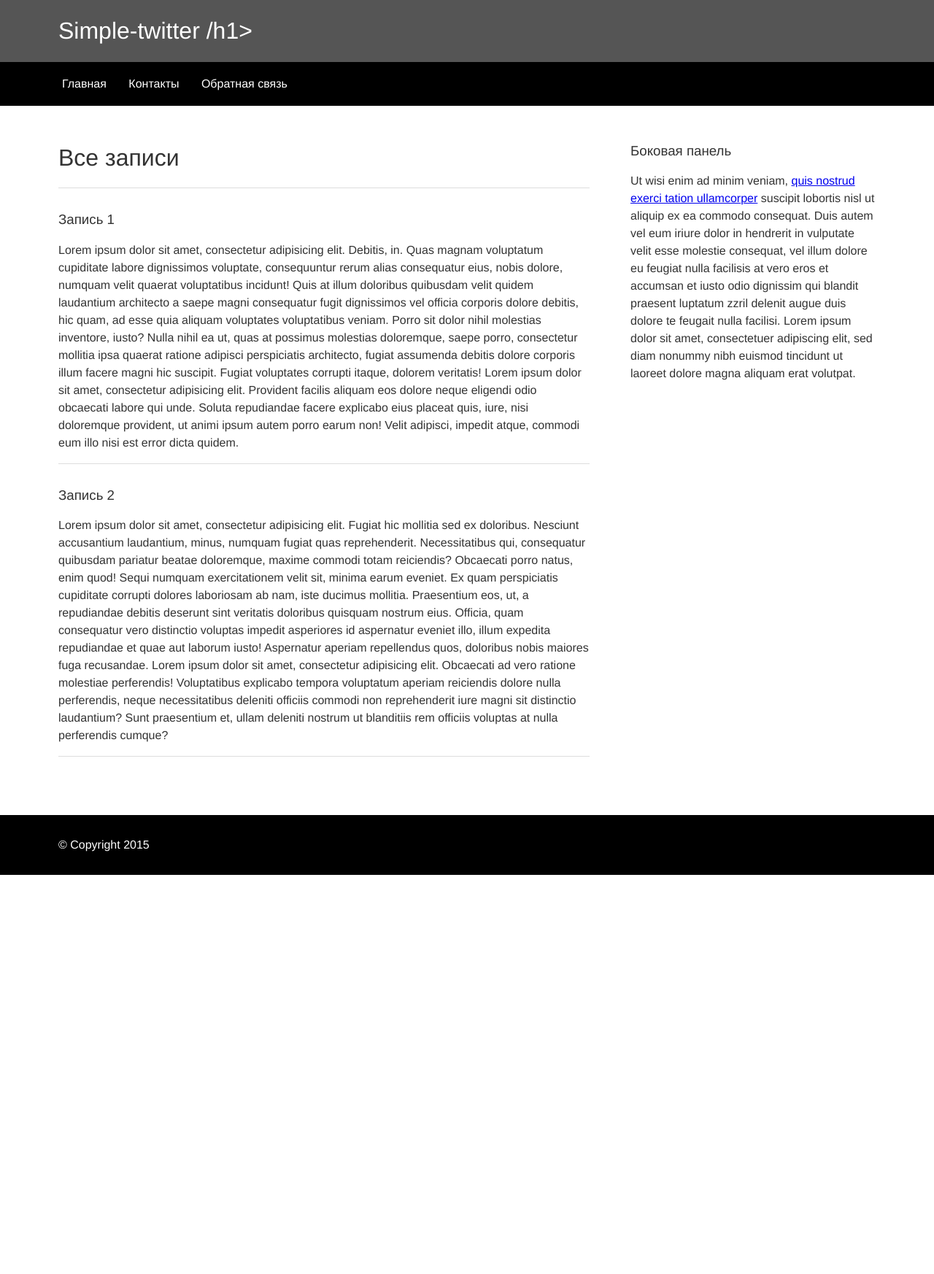
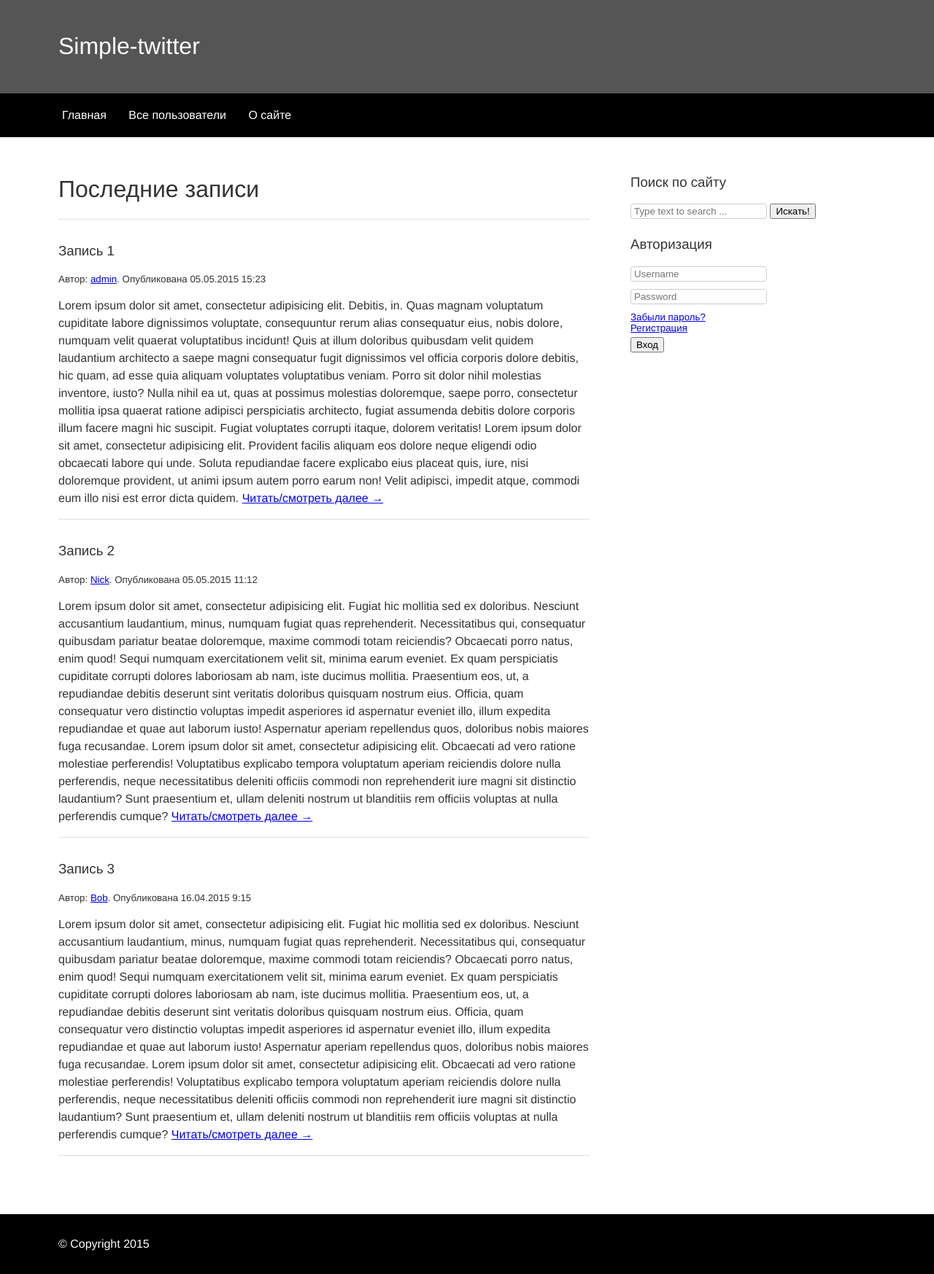
Before and after one commit to absent1706/freephplessons_simple-twitter, a PHP site: page / in a window 1280 px wide. Shown: the whole page at 73% size. Before the commit the page ends 1199 px from the top, so only its background shows below. Run offline with PHP 8.4, Linux system fonts and the light colour scheme.

Commit message:
Только html, css. Никакого js

```diff
--- a/assets/css/styles.css
+++ b/assets/css/styles.css
@@ -1,45 +1,32 @@
-/* -----------------------
-Стили, связанные с текстом
-Все они НЕОБЯЗАТЕЛЬНЫ. Просто с ними ну совсем красиво =)
-------------------------*/
-
-body
-{
-	margin: 0;   /* документ не имеет отступов от края окна. Если мы указываем одну цифру, то это значит, что отступ будет такой СО ВСЕХ СТОРОН*/
-	color: #333; /* это цвет текста внутри документа */
-	font: 1em "Helvetica Neue", Helvetica, Arial, Geneva, sans-serif; /* em - это размер текста по умолчанию (например, 12pt на десктопных компьютерах) */
-	/* названия шрифтов перечислены в порядке убывания приоритета: если недоступен более приоритетный шрифт, то будет использоваться менее приоритетный */
-}
-
-h1,h2,h3,h4,h5,h6
-{
-	font-weight: 500; /* степень жирности мы можем указывать значениями 100, 200, ..., 900 */
-}
-
-p
-{
-	line-height: 1.5; /* чисто для красоты мы делаем большой междустрочный интервал в абзаце */
-}
-
-
-hr /* красиво оформляем линию, чтоб была серенькой и перед ней и после неё были отступы. */
-{
-	margin-top: 1em;
-	margin-bottom: 2em;
-	border: 0;                  /* толщина рамки (верхняя её грань переопределяется ниже) */
-	border-top: 1px solid #ddd; /* указаны соответственно толщина, стиль и цвет ВЕРХНЕГО края рамки */
-}
-
-
 /* -----------------------
 Основные стили, задающие структуру документа.
 ------------------------*/
 
-.container
+.content
 {
-	max-width: 70em; /* Задание максимальной ширины позволяет сайту не "расплываться" */
-	margin: 0 auto;  /* auto указывает браузеру на то, что отступ надо рассчитать самостоятельно, поместив элемент по центру */
-					 /*  т.е. по горизонтали текст будет выровнен по центру*/
+	overflow: hidden; /* тонкости этого свойства я не очень хорошо знаю, но именно онон отвечает за то, чтобы элементы не налазили друг на друга. Уберите его и посмотрите, что будет */
+	padding: 2em 3em; /* padding - это отступ от элемента до рамки */
+}
+
+.main
+{
+	float: left; /* Это свойство помогает находиться рядом нескольким блокам (здесь - .main и .aside). Оно выравнивает элемент по левому краю, а все остальные элементы, вроде текста, обтекают его по правой стороне. */
+	width: 65%; /* проценты берутся от ширины/высоты экрана */
+	margin-right: 5%; /* margin - это отступ вокруг рамки элемента (более наружный, нежели padding) */
+	margin-bottom: 1em;
+}
+.aside
+{
+	float: left;  /* Это свойство помогает находиться рядом нескольким блокам (здесь - .main и .aside). Оно выравнивает элемент по левому краю, а все остальные элементы, вроде текста, обтекают его по правой стороне. */
+	width: 30%;   /* Обратите внимание, что .main->width:65% +  .main->margin-right:5% + .aside->width:30% = 100% ширины экрана */
+	margin-bottom: 1em;
+}
+
+.footer
+{
+	color: #fff;
+	background: #000;
+	padding: 2em 3em;
 }
 
 .header
@@ -49,39 +36,18 @@ hr /* красиво оформляем линию, чтоб была серен
 	padding: 1.5em 3em; /* 1.5em сверху и снизу; 3em справа и слева */
 }
 
-.header-heading { margin: 0; }
-
 .nav-bar
 {
 	background: #000;
 	padding: 1em 3em;
 }
 
-.content
+
+.container
 {
-	overflow: hidden; /* тонкости этого свойства я не очень хорошо знаю, но именно онон отвечает за то, чтобы элементы не налазили друг на друга. Уберите его и посмотрите, что будет */
-	padding: 2em 3em;
-	background-color: #fff;
-}
-
-.main
-{
-	float: left; /* Это свойство помогает находиться рядом нескольким блокам (здесь - .main и .aside). Оно выравнивает элемент по левому краю, а все остальные элементы, вроде текста, обтекают его по правой стороне. */
-	width: 65%; /* проценты берутся от ширины/высоты экрана */
-	margin-right: 5%;
-	margin-bottom: 1em;
-}
-.aside
-{
-	float: left; /* Это свойство помогает находиться рядом нескольким блокам (здесь - .main и .aside). Оно выравнивает элемент по левому краю, а все остальные элементы, вроде текста, обтекают его по правой стороне. */
-	width: 30%;  /* Обратите внимание, что .main->width:65% +  .main->margin-right:5% + .aside->width:30% = 100% ширины экрана */
-	margin-bottom: 1em;
-}
-.footer
-{
-	color: #fff;
-	background: #000;
-	padding: 2em 3em;
+	max-width: 70em; /* Задание максимальной ширины позволяет сайту не "расплываться" */
+	margin: 0 auto;  /* auto указывает браузеру на то, что отступ надо рассчитать самостоятельно, поместив элемент по центру */
+					 /*  т.е. по горизонтали текст будет выровнен по центру*/
 }
 
 /* -----------------------
@@ -108,15 +74,56 @@ hr /* красиво оформляем линию, чтоб была серен
 	text-decoration: none;
 }
 
-.nav a:hover
+
+/* -----------------------
+Стили, связанные с текстом
+Все они НЕОБЯЗАТЕЛЬНЫ. Просто с ними ну совсем красиво =)
+------------------------*/
+
+body
 {
-	background-color: #555;
+	margin: 0;   /* документ не имеет отступов от края окна. Если мы указываем одну цифру, то это значит, что отступ будет такой СО ВСЕХ СТОРОН*/
+	color: #333; /* это цвет текста внутри документа */
+	font: 1em "Helvetica Neue", Helvetica, Arial, Geneva, sans-serif;  em - это размер текста по умолчанию (например, 12pt на десктопных компьютерах)
+	/* названия шрифтов перечислены в порядке убывания приоритета: если недоступен более приоритетный шрифт, то будет использоваться менее приоритетный */
+}
+
+h1,h2,h3,h4,h5,h6
+{
+	font-weight: 500; /* степень жирности мы можем указывать значениями 100, 200, ..., 900 */
+}
+
+p
+{
+	line-height: 1.5; /* чисто для красоты мы делаем большой междустрочный интервал в абзаце */
 }
 
 
+hr /* красиво оформляем линию, чтоб была серенькой и перед ней и после неё были отступы. */
+{
+	margin-top: 1em;
+	margin-bottom: 2em;
+	border: 0;                  /* толщина рамки (верхняя её грань переопределяется ниже) */
+	border-top: 1px solid #ddd; /* указаны соответственно толщина, стиль и цвет ВЕРХНЕГО края рамки */
+}
+
 /* -----------------------
-Single styles
+Остальные стили
 ------------------------*/
+.form-control {
+	border-radius: 4px;
+	border: 1px solid #CCC;
+	padding: 2px 4px;
+	margin-bottom: 5px;
+}
+
+.form-group {
+	margin-bottom: 5px;
+}
+
+.block {
+	display: block;
+}
 
 /*.img-responsive { max-width: 100%; }*/
 
--- a/index.html
+++ b/index.html
@@ -6,49 +6,94 @@
 
         <!-- Раскомментируйте тег ниже, и страница будет сама обновляться. Очень удобно, когда кодишь: сразу видишь, что получилось, не нажимая F5 -->
         <!-- <meta http-equiv="refresh" content="1"> -->
+
         <title>Simple-twitter | Занятие 2 | Html, CSS</title>
 
         <!-- иконка сайта -->
         <link rel="shortcut icon" href="favicon.ico">
         <link rel="stylesheet" href="assets/css/styles.css">
+        <!-- <link rel="stylesheet" href="assets/css/styles_step_by_step.css"> -->
     </head>
     <body>
         <div class="header">
             <div class="container">
-				<h1 class="header-heading">Simple-twitter /h1>
+                <h1>Simple-twitter </h1>
             </div>
         </div>
         <div class="nav-bar">
             <div class="container">
                 <ul class="nav">
                     <li><a href="#">Главная</a></li>
-					<li><a href="#">Контакты</a></li>
-					<li><a href="#">Обратная связь</a></li>
+                    <li><a href="#">Все пользователи</a></li>
+                    <li><a href="#">О сайте</a></li>
                 </ul>
             </div>
         </div>
         <div class="content">
             <div class="container">
                 <div class="main">
-					<h1>Все записи</h1>
+                    <h1>Последние записи</h1>
                     <hr>
 
                     <!-- Paragraphs -->
                     <h3>Запись 1</h3>
-					<p>Lorem ipsum dolor sit amet, consectetur adipisicing elit. Debitis, in. Quas magnam voluptatum cupiditate labore dignissimos voluptate, consequuntur rerum alias consequatur eius, nobis dolore, numquam velit quaerat voluptatibus incidunt! Quis at illum doloribus quibusdam velit quidem laudantium architecto a saepe magni consequatur fugit dignissimos vel officia corporis dolore debitis, hic quam, ad esse quia aliquam voluptates voluptatibus veniam. Porro sit dolor nihil molestias inventore, iusto? Nulla nihil ea ut, quas at possimus molestias doloremque, saepe porro, consectetur mollitia ipsa quaerat ratione adipisci perspiciatis architecto, fugiat assumenda debitis dolore corporis illum facere magni hic suscipit. Fugiat voluptates corrupti itaque, dolorem veritatis!
-					Lorem ipsum dolor sit amet, consectetur adipisicing elit. Provident facilis aliquam eos dolore neque eligendi odio obcaecati labore qui unde. Soluta repudiandae facere explicabo eius placeat quis, iure, nisi doloremque provident, ut animi ipsum autem porro earum non! Velit adipisci, impedit atque, commodi eum illo nisi est error dicta quidem.</p>
+                    <small>Автор: <a href="#">admin</a>. Опубликована 05.05.2015 15:23</small>
+                    <p>
+	                    Lorem ipsum dolor sit amet, consectetur adipisicing elit. Debitis, in. Quas magnam voluptatum cupiditate labore dignissimos voluptate, consequuntur rerum alias consequatur eius, nobis dolore, numquam velit quaerat voluptatibus incidunt! Quis at illum doloribus quibusdam velit quidem laudantium architecto a saepe magni consequatur fugit dignissimos vel officia corporis dolore debitis, hic quam, ad esse quia aliquam voluptates voluptatibus veniam. Porro sit dolor nihil molestias inventore, iusto? Nulla nihil ea ut, quas at possimus molestias doloremque, saepe porro, consectetur mollitia ipsa quaerat ratione adipisci perspiciatis architecto, fugiat assumenda debitis dolore corporis illum facere magni hic suscipit. Fugiat voluptates corrupti itaque, dolorem veritatis!
+	                    Lorem ipsum dolor sit amet, consectetur adipisicing elit. Provident facilis aliquam eos dolore neque eligendi odio obcaecati labore qui unde. Soluta repudiandae facere explicabo eius placeat quis, iure, nisi doloremque provident, ut animi ipsum autem porro earum non! Velit adipisci, impedit atque, commodi eum illo nisi est error dicta quidem.
+	                    <a href="#" class="more-link">Читать/смотреть далее →</a>
+                    </p>
+
                     <hr>
 
                     <!-- Paragraphs -->
                     <h3>Запись 2</h3>
-					<p>Lorem ipsum dolor sit amet, consectetur adipisicing elit. Fugiat hic mollitia sed ex doloribus. Nesciunt accusantium laudantium, minus, numquam fugiat quas reprehenderit. Necessitatibus qui, consequatur quibusdam pariatur beatae doloremque, maxime commodi totam reiciendis? Obcaecati porro natus, enim quod! Sequi numquam exercitationem velit sit, minima earum eveniet. Ex quam perspiciatis cupiditate corrupti dolores laboriosam ab nam, iste ducimus mollitia. Praesentium eos, ut, a repudiandae debitis deserunt sint veritatis doloribus quisquam nostrum eius. Officia, quam consequatur vero distinctio voluptas impedit asperiores id aspernatur eveniet illo, illum expedita repudiandae et quae aut laborum iusto! Aspernatur aperiam repellendus quos, doloribus nobis maiores fuga recusandae.
-					Lorem ipsum dolor sit amet, consectetur adipisicing elit. Obcaecati ad vero ratione molestiae perferendis! Voluptatibus explicabo tempora voluptatum aperiam reiciendis dolore nulla perferendis, neque necessitatibus deleniti officiis commodi non reprehenderit iure magni sit distinctio laudantium? Sunt praesentium et, ullam deleniti nostrum ut blanditiis rem officiis voluptas at nulla perferendis cumque?</p>
+                    <small>Автор: <a href="#">Nick</a>. Опубликована 05.05.2015 11:12</small>
+                    <p>
+	                    Lorem ipsum dolor sit amet, consectetur adipisicing elit. Fugiat hic mollitia sed ex doloribus. Nesciunt accusantium laudantium, minus, numquam fugiat quas reprehenderit. Necessitatibus qui, consequatur quibusdam pariatur beatae doloremque, maxime commodi totam reiciendis? Obcaecati porro natus, enim quod! Sequi numquam exercitationem velit sit, minima earum eveniet. Ex quam perspiciatis cupiditate corrupti dolores laboriosam ab nam, iste ducimus mollitia. Praesentium eos, ut, a repudiandae debitis deserunt sint veritatis doloribus quisquam nostrum eius. Officia, quam consequatur vero distinctio voluptas impedit asperiores id aspernatur eveniet illo, illum expedita repudiandae et quae aut laborum iusto! Aspernatur aperiam repellendus quos, doloribus nobis maiores fuga recusandae.
+	                    Lorem ipsum dolor sit amet, consectetur adipisicing elit. Obcaecati ad vero ratione molestiae perferendis! Voluptatibus explicabo tempora voluptatum aperiam reiciendis dolore nulla perferendis, neque necessitatibus deleniti officiis commodi non reprehenderit iure magni sit distinctio laudantium? Sunt praesentium et, ullam deleniti nostrum ut blanditiis rem officiis voluptas at nulla perferendis cumque?
+	                    <a href="#" class="more-link">Читать/смотреть далее →</a>
+                    </p>
                     <hr>
 
+                    <!-- Paragraphs -->
+                    <h3>Запись 3</h3>
+                    <small>Автор: <a href="#">Bob</a>. Опубликована 16.04.2015 9:15</small>
+                    <p>
+	                    Lorem ipsum dolor sit amet, consectetur adipisicing elit. Fugiat hic mollitia sed ex doloribus. Nesciunt accusantium laudantium, minus, numquam fugiat quas reprehenderit. Necessitatibus qui, consequatur quibusdam pariatur beatae doloremque, maxime commodi totam reiciendis? Obcaecati porro natus, enim quod! Sequi numquam exercitationem velit sit, minima earum eveniet. Ex quam perspiciatis cupiditate corrupti dolores laboriosam ab nam, iste ducimus mollitia. Praesentium eos, ut, a repudiandae debitis deserunt sint veritatis doloribus quisquam nostrum eius. Officia, quam consequatur vero distinctio voluptas impedit asperiores id aspernatur eveniet illo, illum expedita repudiandae et quae aut laborum iusto! Aspernatur aperiam repellendus quos, doloribus nobis maiores fuga recusandae.
+	                    Lorem ipsum dolor sit amet, consectetur adipisicing elit. Obcaecati ad vero ratione molestiae perferendis! Voluptatibus explicabo tempora voluptatum aperiam reiciendis dolore nulla perferendis, neque necessitatibus deleniti officiis commodi non reprehenderit iure magni sit distinctio laudantium? Sunt praesentium et, ullam deleniti nostrum ut blanditiis rem officiis voluptas at nulla perferendis cumque?
+	                    <a href="#" class="more-link">Читать/смотреть далее →</a>
+                    </p>
+                    <hr>
                 </div>
                 <div class="aside">
-					<h3>Боковая панель</h3>
-					<p>Ut wisi enim ad minim veniam, <a href="#">quis nostrud exerci tation ullamcorper</a> suscipit lobortis nisl ut aliquip ex ea commodo consequat. Duis autem vel eum iriure dolor in hendrerit in vulputate velit esse molestie consequat, vel illum dolore eu feugiat nulla facilisis at vero eros et accumsan et iusto odio dignissim qui blandit praesent luptatum zzril delenit augue duis dolore te feugait nulla facilisi. Lorem ipsum dolor sit amet, consectetuer adipiscing elit, sed diam nonummy nibh euismod tincidunt ut laoreet dolore magna aliquam erat volutpat.</p>
+                    <h3>Поиск по сайту</h3>
+                    <form id="login-form" action="#" method="post">
+                    	<div class="form-group">
+                    		<input type="text" placeholder="Type text to search ..." id="search" class="form-control" />
+                    		<input type="submit" value="Искать!" />
+                    	</div>
+                    </form>
+
+                    <h3>Авторизация</h3>
+                    <form id="login-form" action="#" method="post">
+                    	<div class="form-group">
+                    		<input type="text" placeholder="Username" id="username" class="form-control" />
+                    	</div>
+                    	<div class="form-group">
+                    		<input type="password" placeholder="Password" id="password" class="form-control" />
+                    	</div>
+                    	<div class="form-group">
+                    		<small>
+                    			<a class="block" href="#">Забыли пароль?</a>
+                    			<a class="block" href="#">Регистрация</a>
+                    		</small>
+                    	</div>
+                    	<div class="form-group">
+                    		<input type="submit" value="Вход" />
+                    	</div>
+                    </form>
+
                 </div>
             </div>
         </div>
```
Also changed, not shown: assets/css/styles_step_by_step.css (added, +133 -0 lines), assets/css/styles_step_by_step_initial.css (added, +133 -0 lines). Lines whose indentation alone changed are shown as unchanged.
